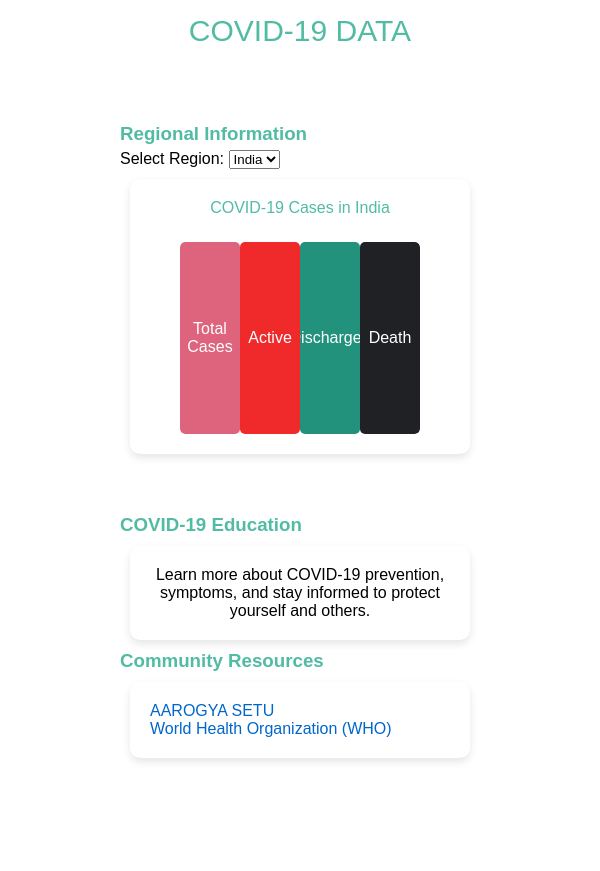
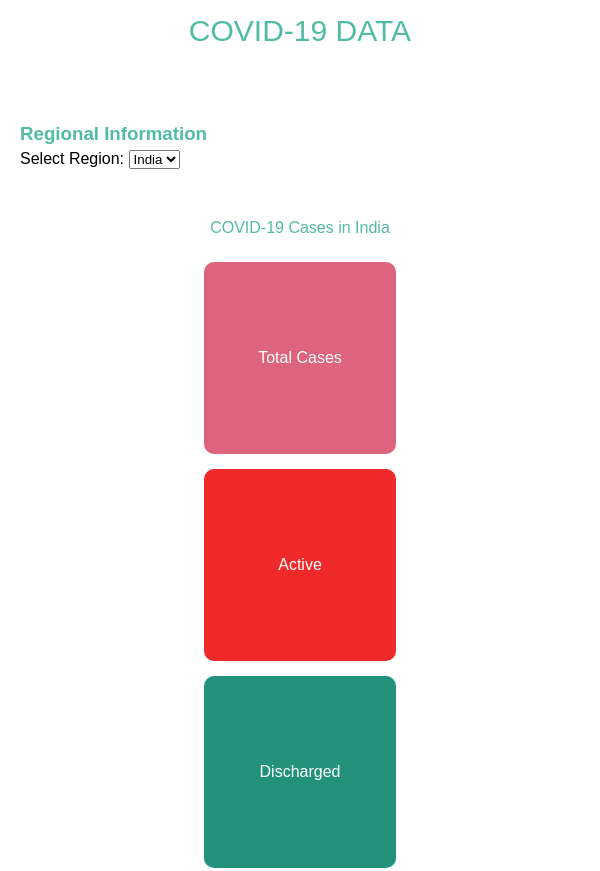
Before and after one commit to DevilSlayer1/UnitedHomeHealthCareServices2.0, a plain HTML site: page index.html in a window 600 px wide. Shown: the part 9300-10171 px from the top of the page. Drawn offline with nearby package versions, Linux system fonts and the light colour scheme; no server answers; a web font is replaced by a local one.

Commit message:
some more changes made and data section made optimized

```diff
--- a/index.html
+++ b/index.html
@@ -4,7 +4,6 @@
     <meta charset="UTF-8">
     <meta name="viewport" content="width=device-width, initial-scale=1.0">
     <title>United Home HealthCare Services</title>
-    <link rel="stylesheet" href="styleutil.css">
     <script src="https://cdnjs.cloudflare.com/ajax/libs/dompurify/2.4.1/purify.min.js"></script>
     <link href="https://fonts.cdnfonts.com/css/netflix-font" rel="stylesheet">
     <link rel="stylesheet" href="https://cdnjs.cloudflare.com/ajax/libs/font-awesome/6.5.1/css/all.min.css" integrity="sha512-DTOQO9RWCH3ppGqcWaEA1BIZOC6xxalwEsw9c2QQeAIftl+Vegovlnee1c9QX4TctnWMn13TZye+giMm8e2LwA==" crossorigin="anonymous" referrerpolicy="no-referrer" />
@@ -24,7 +23,7 @@
                     </div>
                 </div>
                 <ul id="ul">
-                    <li><i class="fas fa-times nav-cross hide" onclick="closemenu()"></i></li>
+                    <li><i class="fas fa-times nav-cross hide"></i></li>
                     <li id="home">Home</li>
                     <li id="prevent">Prevent</li>
                     <li id="symptoms">Symptoms</li>
@@ -33,7 +32,7 @@
                     <li id="contact">Contact</li>
 
                 </ul>
-                <i class="fas fa-bars nav-icon hide" onclick="openmenu()"></i>
+                <i class="fas fa-bars nav-icon hide"></i>
             </nav>
         </div>
 
@@ -267,7 +266,7 @@
                         </div>
                     </div>-->
 
-                    <div class="regional-information pl mbot">
+                    <div class="regional-information mbot">
                         <h3 class="custom-color">Regional Information</h3>
                         <div class="region-control mxstop">
                             <label for="region-select">Select Region:</label>
@@ -277,8 +276,8 @@
                                 <option value="region2">Region 2</option>-->
                             </select>
                         </div>
-                        <div class="card" id="regional-data">
-                            <h4 class="center custom-color fw-normal msbot">COVID-19 Cases in India</h4>
+                        <div id="regional-data">
+                            <h4 class="center custom-color fw-normal mtop msbot">COVID-19 Cases in India</h4>
                             <div class="region-data">
                                 <div class="total">
                                     <p>Total Cases</p>
@@ -300,7 +299,7 @@
                         </div>
                     </div>
 
-                    <div class="educational-content pl">
+                    <div class="educational-content">
                         <h3 class="custom-color">COVID-19 Education</h3>
                         <div class="education card ">
                             <p>Learn more about COVID-19 prevention, symptoms, and stay informed to protect yourself and others.</p>
@@ -308,7 +307,7 @@
 
                     </div>
 
-                    <div class="resources pl">
+                    <div class="resources">
                         <h3 class="custom-color">Community Resources</h3>
                         <ul class="card ">
                             <li><a href="https://aarogyasetu.gov.in/">AAROGYA SETU</a></li>
--- a/stylemediaqueries.css
+++ b/stylemediaqueries.css
@@ -218,6 +218,7 @@
         align-items: flex-start;
         flex-direction: column;
         margin: 0px;
+        overflow-y: auto;
     }
     .navbar ul li{
         margin: 10px;
@@ -264,7 +265,7 @@
         border-radius: 5px;
         cursor: pointer;
     }
-    #services:hover{
+    #data:hover{
         background-color: white;
         color: rgb(81, 187, 164);
         border-radius: 5px;
@@ -275,6 +276,60 @@
         color: rgb(81, 187, 164);
         border-radius: 5px;
         cursor: pointer;
+    }
+    .region-data{
+        border-radius: 5px;
+        color: white;
+        display: flex;
+        flex-direction: column;
+        width: 80%;
+        align-items: center;
+        justify-content: space-around;
+
+    }
+    .total{
+        display: flex;
+        flex-direction: column;
+        align-items: center;
+        justify-content: center;
+        background: #de647d;
+        height: 12rem;
+        width: 12rem;
+        border-radius: 10px;
+        margin-bottom: 15px;
+    }
+    .active{
+        display: flex;
+        flex-direction: column;
+        align-items: center;
+        justify-content: center;
+        background: #f02a2a;
+        height: 12rem;
+        width: 12rem;
+         border-radius: 10px;
+        margin-bottom: 15px;
+    }
+    .recovered{
+        display: flex;
+        flex-direction: column;
+        align-items: center;
+        justify-content: center;
+        background: #22927c;
+        height: 12rem;
+        width: 12rem;
+         border-radius: 10px;
+        margin-bottom: 15px;
+    }
+    .death{
+        display: flex;
+        flex-direction: column;
+        align-items: center;
+        justify-content: center;
+        background: #202125;
+        height: 12rem;
+        width: 12rem;
+         border-radius: 10px;
+        margin-bottom: 15px;
     }
 }
 @media only screen and (min-width: 600px) and (max-width: 1000px) {
@@ -532,7 +587,7 @@
         border-radius: 5px;
         cursor: pointer;
     }
-    #services:hover{
+    #data:hover{
         background-color: white;
         color: rgb(81, 187, 164);
         border-radius: 5px;
@@ -543,6 +598,60 @@
         color: rgb(81, 187, 164);
         border-radius: 5px;
         cursor: pointer;
+    }
+    .region-data{
+        border-radius: 5px;
+        color: white;
+        display: flex;
+        flex-direction: column;
+        width: 80%;
+        align-items: center;
+        justify-content: space-around;
+
+    }
+    .total{
+        display: flex;
+        flex-direction: column;
+        align-items: center;
+        justify-content: center;
+        background: #de647d;
+        height: 12rem;
+        width: 12rem;
+        border-radius: 10px;
+        margin-bottom: 15px;
+    }
+    .active{
+        display: flex;
+        flex-direction: column;
+        align-items: center;
+        justify-content: center;
+        background: #f02a2a;
+        height: 12rem;
+        width: 12rem;
+         border-radius: 10px;
+        margin-bottom: 15px;
+    }
+    .recovered{
+        display: flex;
+        flex-direction: column;
+        align-items: center;
+        justify-content: center;
+        background: #22927c;
+        height: 12rem;
+        width: 12rem;
+         border-radius: 10px;
+        margin-bottom: 15px;
+    }
+    .death{
+        display: flex;
+        flex-direction: column;
+        align-items: center;
+        justify-content: center;
+        background: #202125;
+        height: 12rem;
+        width: 12rem;
+         border-radius: 10px;
+        margin-bottom: 15px;
     }
 }
 
```
